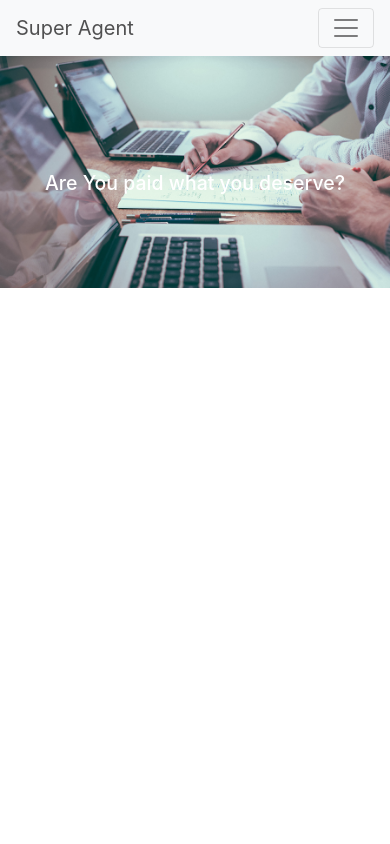
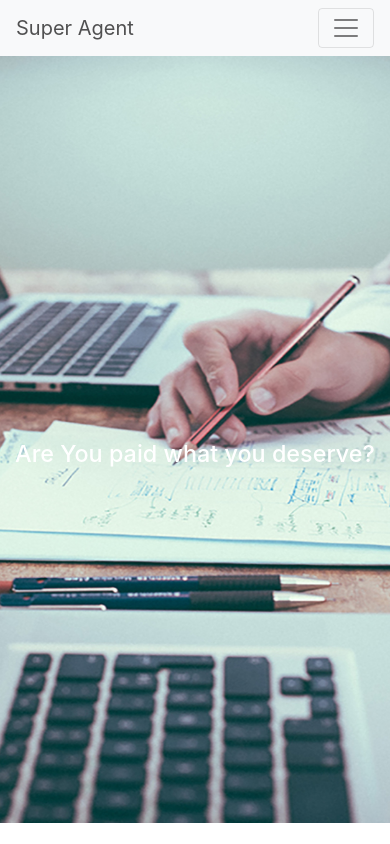
Before and after one commit to rithmschool/elevate, a React (Create React App) app in the folder frontend/: page / in a window 390 px wide. Built offline with nearby package versions, Linux system fonts and the light colour scheme.

Commit message:
fix landing page responsice

```diff
--- a/frontend/src/Home.css
+++ b/frontend/src/Home.css
@@ -18,14 +18,15 @@
   background-position: center center;
   background-repeat: no-repeat;
   background-size: cover;
-  object-fit: cover;
+}
 
-}
-/*
 @media only screen and (max-width: 767px) {
   .Home-image1 {
-    max-width: 140vw;
-    height: auto;
-    width: auto;
+    object-fit: cover;
+    width: 100%;
+    height: 767px;
   }
-	} */
+  .Home-h1 {
+    font-size: 6vw;
+  }
+}
```
Also changed, not shown: frontend/src/Home.js (+0 -7 lines), frontend/src/img/002.jpg (deleted).
